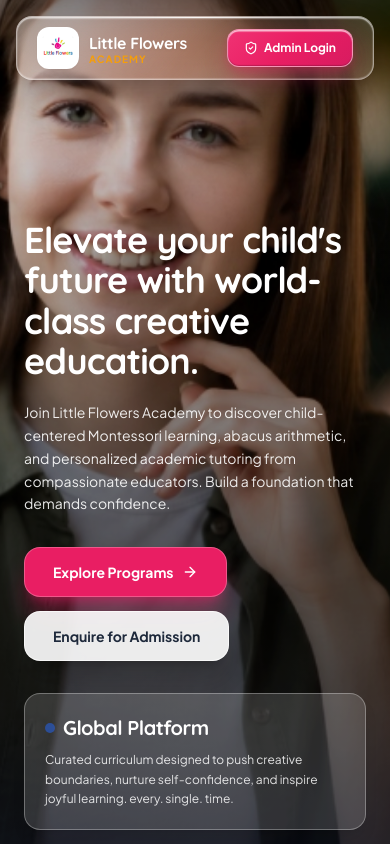
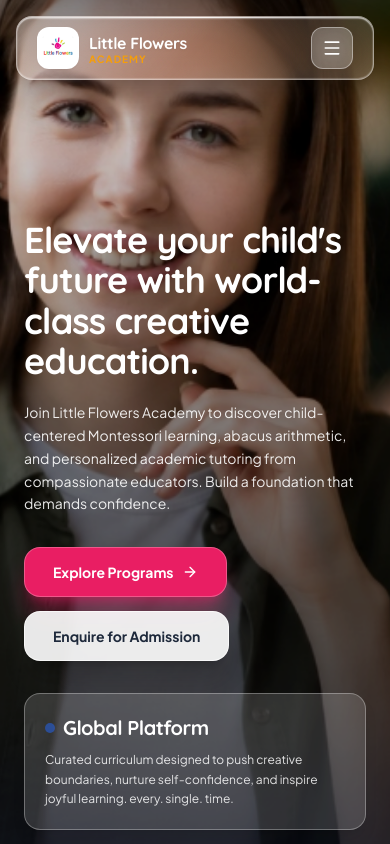
Before and after one commit to zabbrotechnologies/littleflower, a React (Vite) app: page / in a window 390 px wide. Shown: the top 844 px of the page. Built offline with nearby package versions, Linux system fonts and the light colour scheme.

Commit message:
ui: add mobile menu drawer toggle to hero header and hide mobile admin login button

```diff
--- a/src/App.jsx
+++ b/src/App.jsx
@@ -20,6 +20,7 @@ function App() {
   const [isAdminLoginOpen, setIsAdminLoginOpen] = useState(false);
   const [isAdminDashboardOpen, setIsAdminDashboardOpen] = useState(false);
   const [adminUser, setAdminUser] = useState(null);
+  const [mobileMenuOpen, setMobileMenuOpen] = useState(false);
 
   const handleOpenAdminLogin = () => {
     if (adminUser) {
@@ -41,9 +42,16 @@ function App() {
 
   return (
     <div className="min-h-screen text-[#252525] selection:bg-[#DCEBDD] selection:text-[#24543D] font-body relative overflow-x-hidden antialiased">
-      <Navbar onAdminClick={handleOpenAdminLogin} />
+      <Navbar
+        onAdminClick={handleOpenAdminLogin}
+        isOpen={mobileMenuOpen}
+        setIsOpen={setMobileMenuOpen}
+      />
       <main>
-        <Hero onAdminClick={handleOpenAdminLogin} />
+        <Hero
+          onAdminClick={handleOpenAdminLogin}
+          onMenuClick={() => setMobileMenuOpen(true)}
+        />
         <TrustHighlights />
         <About />
         <LearningPhilosophy />
--- a/src/components/Hero.jsx
+++ b/src/components/Hero.jsx
@@ -1,10 +1,10 @@
 import { useRef } from 'react';
 import { motion, useScroll, useTransform } from 'framer-motion';
-import { ArrowRight, ShieldCheck } from 'lucide-react';
+import { ArrowRight, ShieldCheck, Menu } from 'lucide-react';
 import heroBg from '../assets/hero-bg.jpg';
 import logoImg from '../assets/logo.png';
 
-export default function Hero({ onAdminClick }) {
+export default function Hero({ onAdminClick, onMenuClick }) {
   const heroRef = useRef(null);
 
   // ── Parallax Scroll Effect for Hero Background ──
@@ -166,15 +166,23 @@ export default function Hero({ onAdminClick }) {
             </a>
           </nav>
 
-          {/* Right: Admin Login Glassy Button */}
-          <div>
+          {/* Right: Admin Login Glassy Button (Desktop) & Mobile Drawer Toggle */}
+          <div className="flex items-center gap-2">
             <button
               type="button"
               onClick={() => onAdminClick && onAdminClick()}
-              className="liquid-glass-btn inline-flex items-center gap-1.5 text-white text-xs sm:text-sm font-bold px-4 sm:px-5 py-2.5 rounded-xl sm:rounded-full cursor-pointer"
+              className="liquid-glass-btn hidden lg:inline-flex items-center gap-1.5 text-white text-xs sm:text-sm font-bold px-4 sm:px-5 py-2.5 rounded-xl sm:rounded-full cursor-pointer"
             >
               <ShieldCheck className="w-3.5 h-3.5" />
               <span>Admin Login</span>
+            </button>
+            <button
+              type="button"
+              onClick={() => onMenuClick && onMenuClick()}
+              className="lg:hidden p-2.5 rounded-xl bg-white/20 hover:bg-white/30 text-white border border-white/40 backdrop-blur-md transition-colors cursor-pointer"
+              aria-label="Open menu"
+            >
+              <Menu className="w-5 h-5" />
             </button>
           </div>
         </div>
--- a/src/components/Navbar.jsx
+++ b/src/components/Navbar.jsx
@@ -14,8 +14,10 @@ const navLinks = [
   { label: 'Contact', href: '#contact' },
 ];
 
-export default function Navbar({ onAdminClick }) {
-  const [isOpen, setIsOpen] = useState(false);
+export default function Navbar({ onAdminClick, isOpen: controlledOpen, setIsOpen: setControlledOpen }) {
+  const [internalOpen, setInternalOpen] = useState(false);
+  const isOpen = controlledOpen !== undefined ? controlledOpen : internalOpen;
+  const setIsOpen = setControlledOpen !== undefined ? setControlledOpen : setInternalOpen;
   const [scrolled, setScrolled] = useState(false);
   const [activeSection, setActiveSection] = useState('home');
 
```
